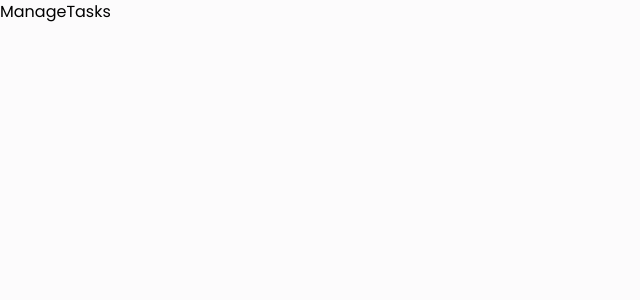
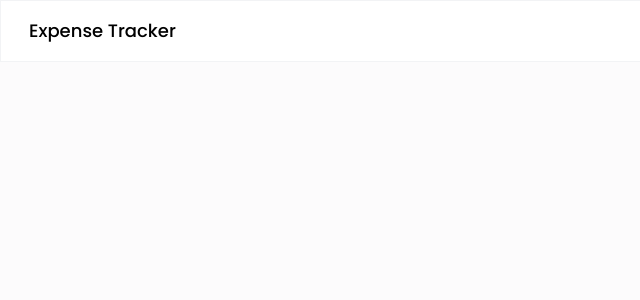
Before and after one commit to atultingre/TASKMANAGER, a React (Vite) app in the folder frontend/: page /admin/tasks in a window 1280 px wide. Shown: the top 300 px of the page, without its empty margins (0-640 px from the left). Built offline with nearby package versions, Linux system fonts and the light colour scheme.

Commit message:
Dashboard Layout

```diff
--- a/frontend/src/pages/Admin/CreateTask.jsx
+++ b/frontend/src/pages/Admin/CreateTask.jsx
@@ -1,7 +1,10 @@
 import React from "react";
+import DashboardLayout from "../../components/layouts/DashboardLayout";
 
 const CreateTask = () => {
-  return <div>CreateTask</div>;
+  return (
+    <DashboardLayout activeMenu="Create Task">Create Task</DashboardLayout>
+  );
 };
 
 export default CreateTask;
--- a/frontend/src/pages/Admin/ManageTasks.jsx
+++ b/frontend/src/pages/Admin/ManageTasks.jsx
@@ -1,7 +1,8 @@
 import React from "react";
+import DashboardLayout from "../../components/layouts/DashboardLayout";
 
 const ManageTasks = () => {
-  return <div>ManageTasks</div>;
+  return <DashboardLayout activeMenu="Manage Tasks">Manage Tasks</DashboardLayout>;
 };
 
 export default ManageTasks;
--- a/frontend/src/pages/Admin/ManageUsers.jsx
+++ b/frontend/src/pages/Admin/ManageUsers.jsx
@@ -1,7 +1,10 @@
 import React from "react";
+import DashboardLayout from "../../components/layouts/DashboardLayout";
 
 const ManageUsers = () => {
-  return <div>ManageUsers</div>;
+  return (
+    <DashboardLayout activeMenu="Manage Users">Manage Users</DashboardLayout>
+  );
 };
 
 export default ManageUsers;
```
